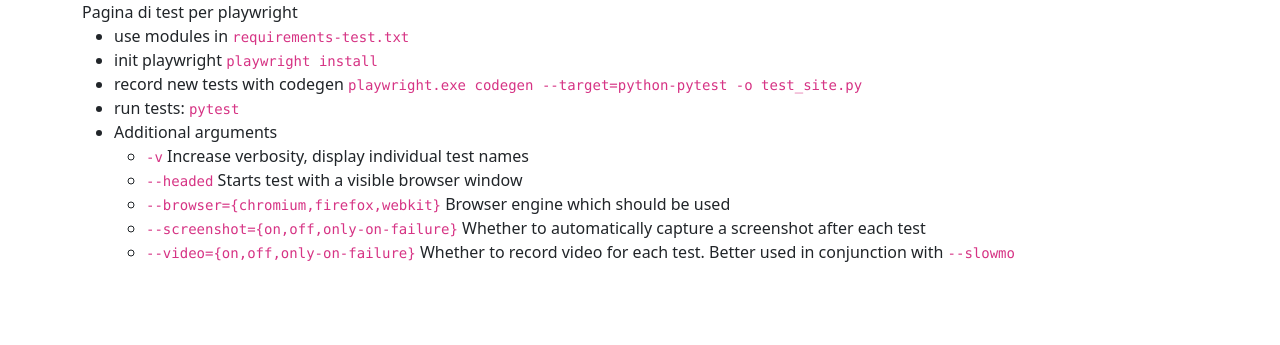
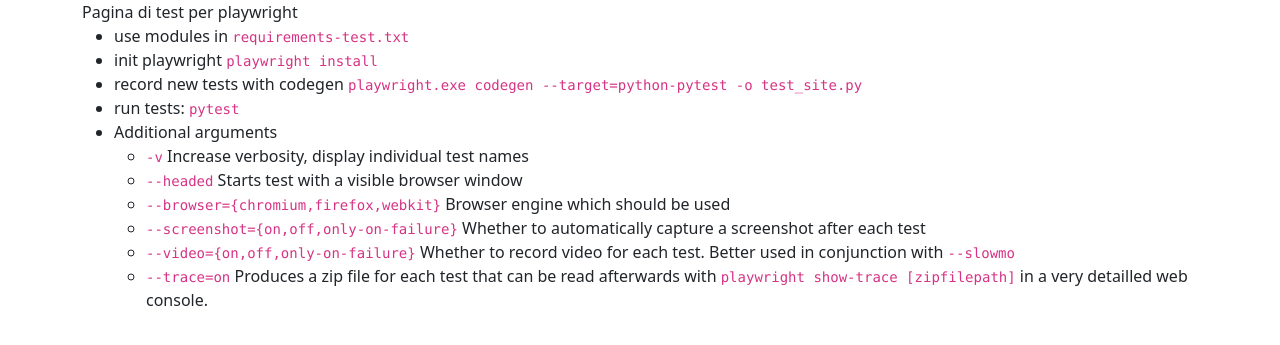
Before and after one commit to geo-petrini/labo_flask_playwright, a Flask app: page / in a window 1280 px wide. Shown: the part 56-401 px from the top of the page. Run offline with Flask 3, Linux system fonts and the light colour scheme.

Commit message:
feat: added trace info

```diff
--- a/templates/home.html
+++ b/templates/home.html
@@ -14,6 +14,7 @@ Pagina di test per playwright
         <li><code>--browser={chromium,firefox,webkit}</code> Browser engine which should be used</li>
         <li><code>--screenshot={on,off,only-on-failure}</code> Whether to automatically capture a screenshot after each test</li>
         <li><code>--video={on,off,only-on-failure}</code> Whether to record video for each test. Better used in conjunction with <code>--slowmo</code></li>
+        <li><code>--trace=on</code> Produces a zip file for each test that can be read afterwards with <code>playwright show-trace [zipfilepath]</code> in a very detailled web console.</li>
     </ul>
 </ul>
 {% endblock %}
```
